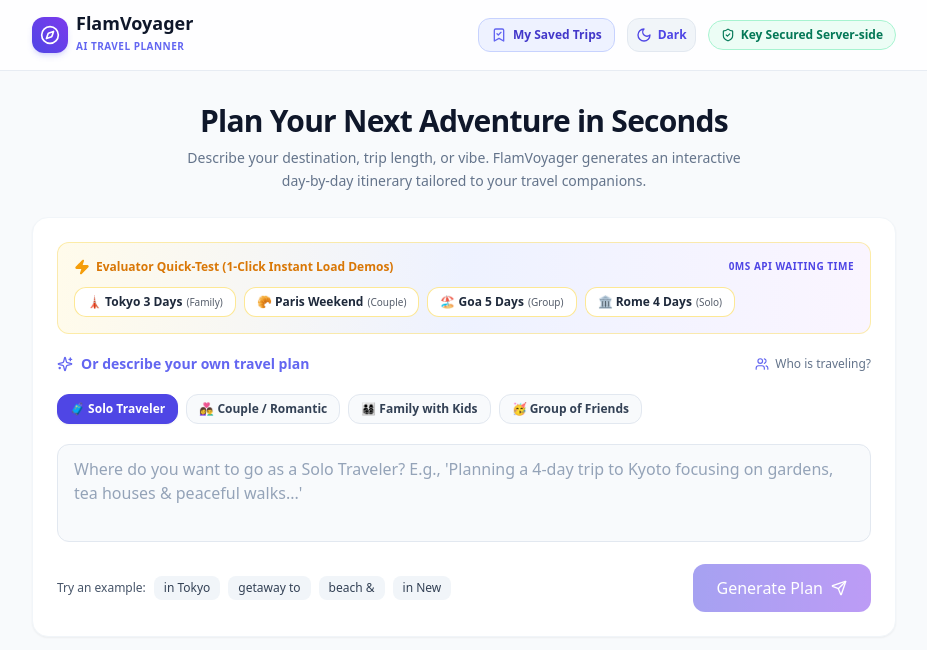
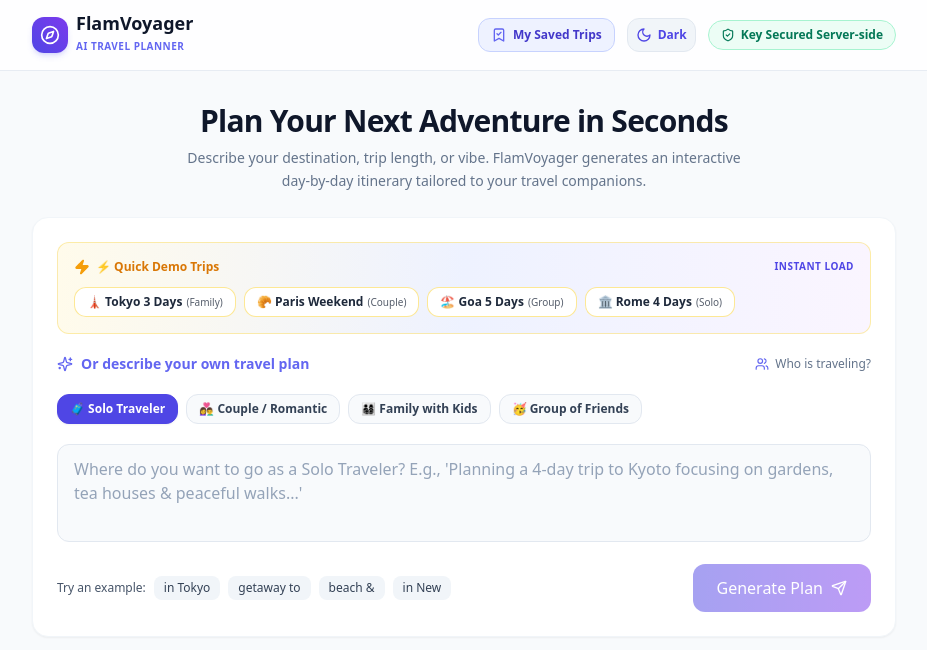
Before and after one commit to Ayush-Tummalapalli/Flam_Voyager, a Next.js app: page / in a window 1280 px wide. Shown: the top 650 px of the page, without its empty margins (176-1103 px from the left). Built offline with nearby package versions, Linux system fonts and the light colour scheme.

Commit message:
v2.2.1: Rename quick demo trips banner to '⚡ Quick Demo Trips'

```diff
--- a/src/components/TripInputForm.jsx
+++ b/src/components/TripInputForm.jsx
@@ -46,17 +46,17 @@
         : 'bg-white border-slate-100 shadow-sm'
     }`}>
 
-      {/* Instant Demo Presets Banner for Interview Evaluators */}
+      {/* Quick Demo Trips Banner */}
       <div className={`p-4 rounded-xl border space-y-2.5 ${
         darkMode ? 'bg-gradient-to-r from-amber-950/40 via-indigo-950/40 to-slate-900 border-amber-900/40' : 'bg-gradient-to-r from-amber-50 via-indigo-50 to-purple-50 border-amber-200/70'
       }`}>
         <div className="flex items-center justify-between flex-wrap gap-1">
           <div className="flex items-center gap-1.5 font-bold text-xs text-amber-600 dark:text-amber-400">
             <Zap className="w-4 h-4 text-amber-500 fill-amber-500" />
-            <span>Evaluator Quick-Test (1-Click Instant Load Demos)</span>
+            <span>⚡ Quick Demo Trips</span>
           </div>
           <span className="text-[10px] uppercase tracking-wider font-bold text-indigo-600 dark:text-indigo-400">
-            0ms API Waiting Time
+            Instant Load
           </span>
         </div>
 
```
